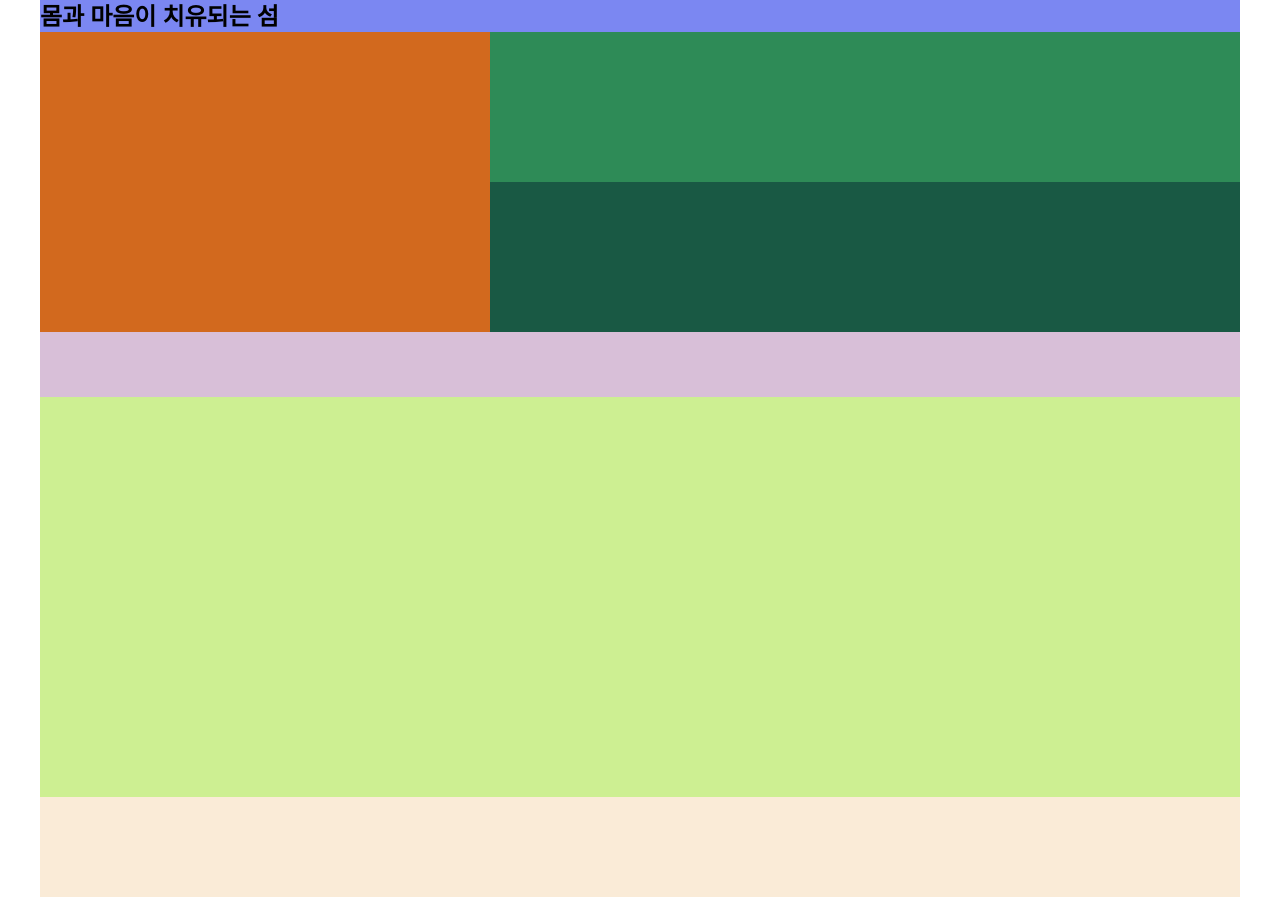
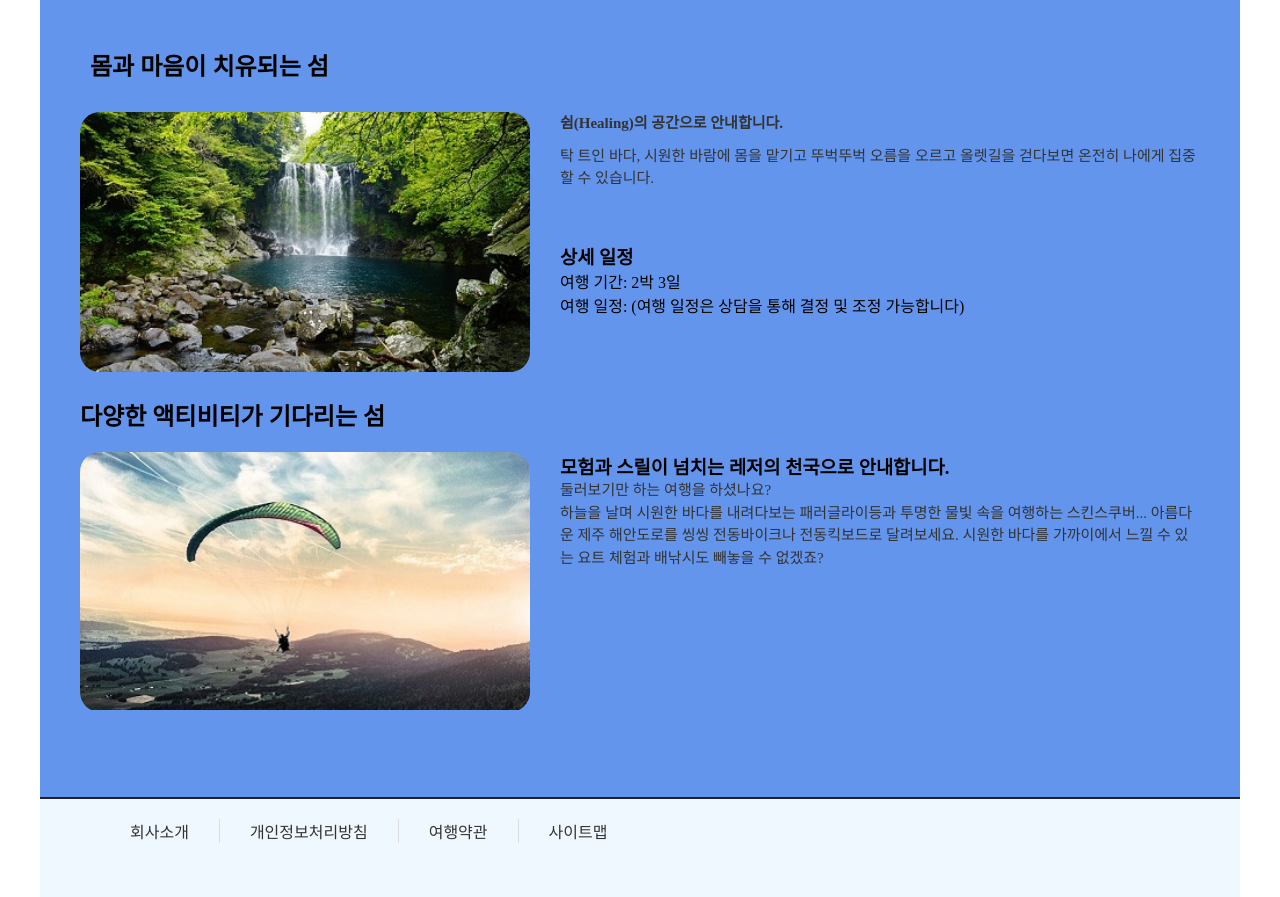
Before and after one commit to jisu9999/layout_ex1, a plain HTML site: page index.html in a window 1280 px wide. Shown: the part 103-1000 px from the top of the page. Drawn offline with Linux system fonts and the light colour scheme.

Commit message:
레이아웃
완성

```diff
--- a/css/style.css
+++ b/css/style.css
@@ -28,7 +28,7 @@ a {
 /* 로고 */
 .logo {
   width: 250px;
-  background-color: aqua;
+  /* background-color: aqua; */
   float: left;
 }
 .logo h1 {
@@ -42,7 +42,7 @@ a {
 nav {
   position: relative;
   width: 900px;
-  background-color: rgb(255, 189, 189);
+  /* background-color: rgb(255, 189, 189); */
   float: right;
   height: 100%;
 }
@@ -77,63 +77,89 @@ nav {
 .contents {
   width: 100%;
   height: 800px;
+  padding: 40px;
   background-color: cornflowerblue;
 }
 /* healing */
 .healing {
   width: 100%;
   height: calc(100% / 2);
-  background-color: thistle;
+  /* background-color: thistle; */
 }
 .healing h2 {
-  background-color: rgb(123, 135, 242);
+  padding: 10px;
+  /* background-color: rgb(123, 135, 242); */
 }
 .description {
   width: 100%;
   height: 300px;
-  background-color: rgb(252, 4, 4);
+  padding: 20px 0;
+  /* background-color: rgb(252, 4, 4); */
 }
 .des-img {
   float: left;
   width: 450px;
   height: 100%;
-  background-color: chocolate;
+  border-radius: 20px;
+  overflow: hidden;
+  /* background-color: chocolate; */
+}
+.des-img img {
+  width: 103%;
+  transition: all 0.5s;
+  cursor: pointer;
+}
+.des-img img:hover {
+  width: 110%;
+  filter: blur(2px);
 }
 .des-detail {
   float: left;
   width: calc(100% - 450px);
   height: 100%;
-  background-color: rgb(43, 39, 147);
+  padding-left: 30px;
+  /* background-color: rgb(43, 39, 147); */
 }
 .detail-top {
   height: calc(100% / 2);
-  background-color: seagreen;
+  /* background-color: seagreen; */
+}
+.des-detail p {
+  font-size: 15px;
+  color: #333;
+  line-height: 1.5;
+}
+.p_top {
+  font-weight: bold;
+  margin-bottom: 10px;
 }
 .detail-bottom {
   height: calc(100% / 2);
-  background-color: rgb(25, 89, 68);
 }
 /* activity */
 .activity {
+  height: calc(100% / 2);
+  /* background-color: rgb(205, 239, 146); */
+}
+/* 하단 */
+.footer {
   width: 100%;
-  height: calc(100% / 2);
-  background-color: rgb(205, 239, 146);
+  height: 100px;
+  border-top: 2px solid #222;
+  background-color: aliceblue;
+  padding: 20px 60px;
 }
-/* .top {
-  width: 100%;
-  height: 500px;
-  background-color: #deffb6;
+#bottomMenu {
+  background-color: aqua;
 }
-.bottom {
-  height: 500px;
-  background-color: darkgrey;
+#bottomMenu ul {
+  background-color: aquamarine;
 }
-img {
-  width: 450px;
+#bottomMenu ul li {
   float: left;
+  padding: 0px 30px;
+  border-right: 1px solid#ddd;
 }
-p {
-  font-size: 20px;
-  font-weight: bold;
-} */
-/* 하단 */
+#bottomMenu ul li:last-child {
+  border: none;
+}
--- a/index.html
+++ b/index.html
@@ -37,30 +37,56 @@
           <div class="description">
             <!-- 설명이미지 -->
             <div class="des-img">
-              <img src="" alt="" />
+              <img src="images/healing.jpg" alt="폭" />
             </div>
             <!-- 자세한 설명 -->
             <div class="des-detail">
               <!-- detail-top -->
-              <div class="detail-top"></div>
+              <div class="detail-top">
+                <p class="p_top">쉼(Healing)의 공간으로 안내합니다.</p>
+                <p class="p_bt">탁 트인 바다, 시원한 바람에 몸을 맡기고 뚜벅뚜벅 오름을 오르고 올렛길을 걷다보면 온전히 나에게 집중할 수 있습니다.</p>
+              </div>
               <!-- detail-bottom -->
-              <div class="detail-bottom"></div>
+              <div class="detail-bottom">
+                <h3>상세 일정</h3>
+                <ul>
+                  <li>여행 기간: 2박 3일</li>
+                  <li>여행 일정: (여행 일정은 상담을 통해 결정 및 조정 가능합니다)</li>
+                </ul>
+              </div>
             </div>
           </div>
         </section>
         <!-- 액티비티 -->
-        <section class="activity"></section>
-        <!-- <div class="top">
-          <h1>몸과 마음이 치유되는 섬</h1>
-          <img src="bg.jpg" alt="" />
-          <p>쉼(Healing)의 공간으로 안내합니다.</p>
-          <p></p>
-        </div>
-        <div class="bottom"></div>
-        <h1>다양한 액티비티가 기다리는 섬</h1> -->
+        <section class="activity">
+          <!-- title -->
+          <h2>다양한 액티비티가 기다리는 섬</h2>
+          <!-- 설명 -->
+          <div class="description">
+            <!-- 설명 이미지 -->
+            <div class="des-img">
+              <img src="images/activity.jpg" alt="폭" />
+            </div>
+            <!-- 자세한 설명 -->
+            <div class="des-detail">
+              <h3>모험과 스릴이 넘치는 레저의 천국으로 안내합니다.</h3>
+              <p>둘러보기만 하는 여행을 하셨나요?</p>
+              <p>하늘을 날며 시원한 바다를 내려다보는 패러글라이등과 투명한 물빛 속을 여행하는 스킨스쿠버... 아름다운 제주 해안도로를 씽씽 전동바이크나 전동킥보드로 달려보세요. 시원한 바다를 가까이에서 느낄 수 있는 요트 체험과 배낚시도 빼놓을 수 없겠죠?</p>
+            </div>
+          </div>
+        </section>
       </main>
       <!-- 하단 -->
-      <footer class="footer"></footer>
+      <footer class="footer">
+        <div id="bottomMenu">
+          <ul>
+            <li><a href="#">회사소개</a></li>
+            <li><a href="#">개인정보처리방침</a></li>
+            <li><a href="#">여행약관</a></li>
+            <li><a href="#">사이트맵</a></li>
+          </ul>
+        </div>
+      </footer>
     </div>
   </body>
 </html>
```
Also changed, not shown: images/activity.jpg (added), images/healing.jpg (added).
